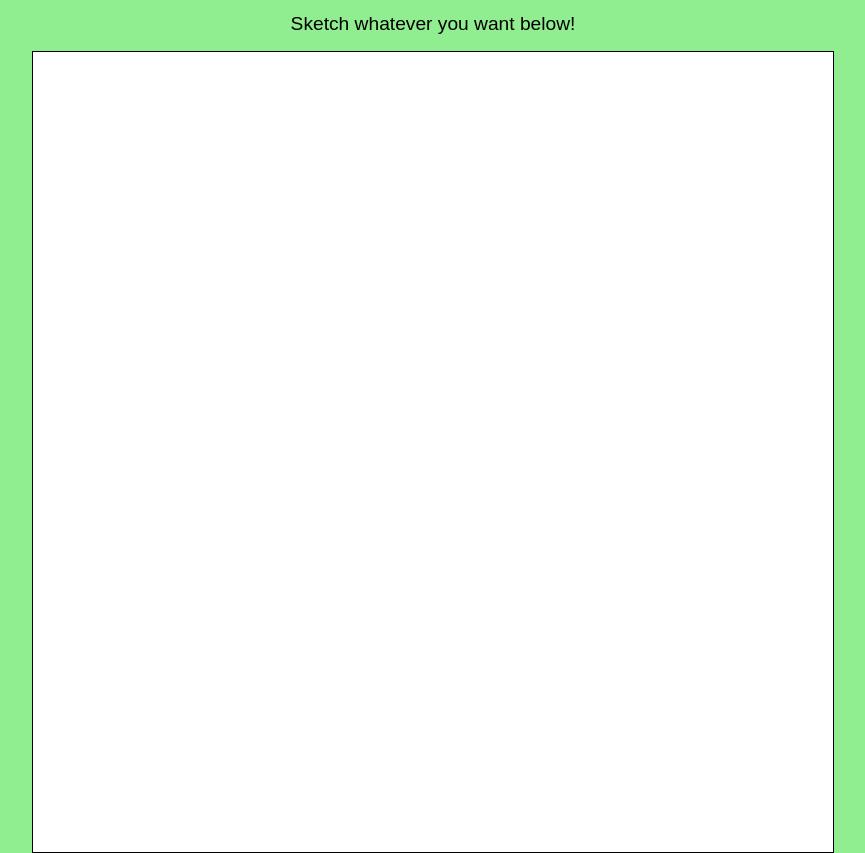
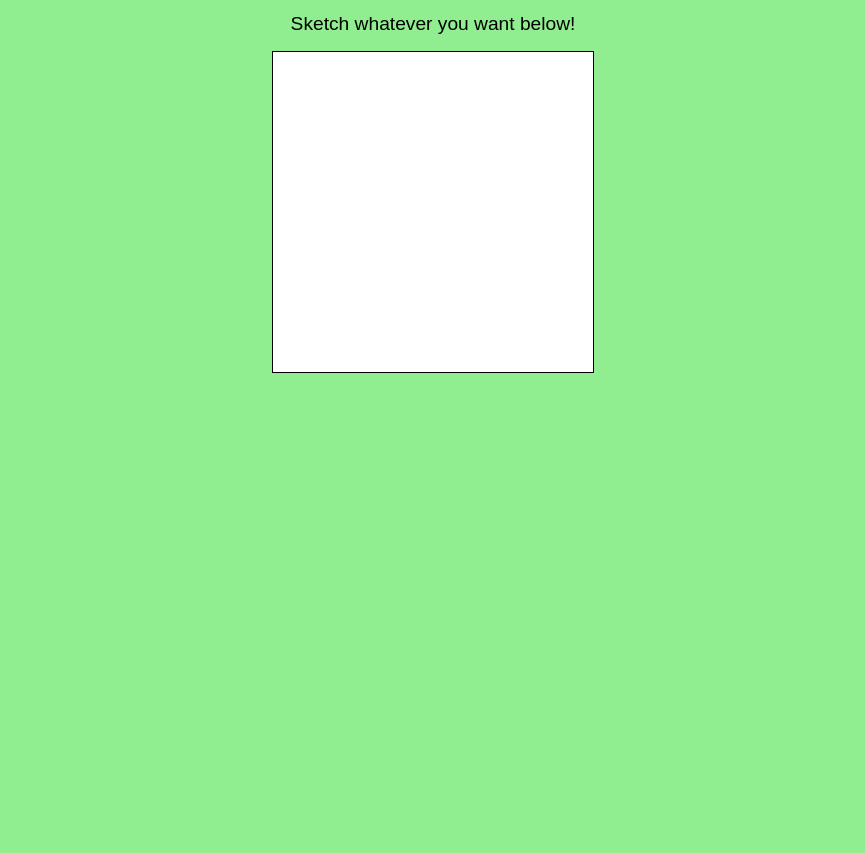
Before and after one commit to RahmatAT11/odin-etch-a-sketch, a plain HTML site: page index.html in a window 1280 px wide. Shown: the part 56-909 px from the top of the page, without its empty margins (207-1072 px from the left). After the commit the page ends 800 px from the top, so only its background shows below. Drawn offline with Linux system fonts and the light colour scheme.

Commit message:
fix: Compute height and weight of canvas

```diff
--- a/index.js
+++ b/index.js
@@ -2,18 +2,25 @@ function createGrid() {
     const grid = document.querySelector('.container');
     const width = 16;
     const height = 16;
+    const cellSize = { width: 20, height: 20 };
 
     for (let i = 0; i < width * height; i++) {
         const cell = document.createElement('div');
+
+        cell.style.width = cellSize.width + "px";
+        cell.style.height = cellSize.height + "px";
         cell.classList.toggle('cell');
         cell.id = i;
 
         cell.addEventListener('mouseover', () => {
-            cell.classList.toggle('sketched');
+            cell.classList.add('sketched');
         });
 
         grid.appendChild(cell);
     }
+
+    grid.style.maxWidth = (width * cellSize.width + 2) + 'px';
+    grid.style.maxHeight = 'auto';
 }
 
 createGrid();
--- a/styles.css
+++ b/styles.css
@@ -30,14 +30,9 @@ p {
 
     border: 1px solid black;
     margin: 0 auto;
-
-    max-width: 802px;
-    max-height: auto;
 }
 
 .cell {
-    width: 50px;
-    height: 50px;
     flex: 0 0 auto;
     background-color: white;
 }
```
